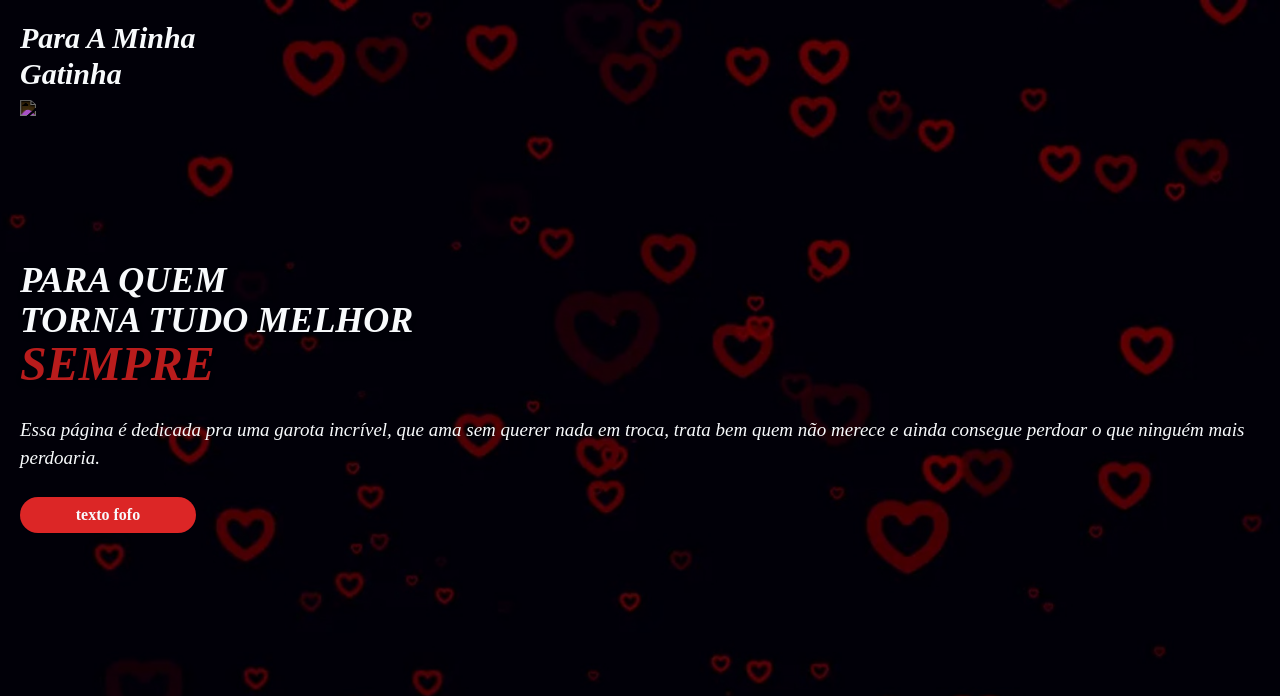
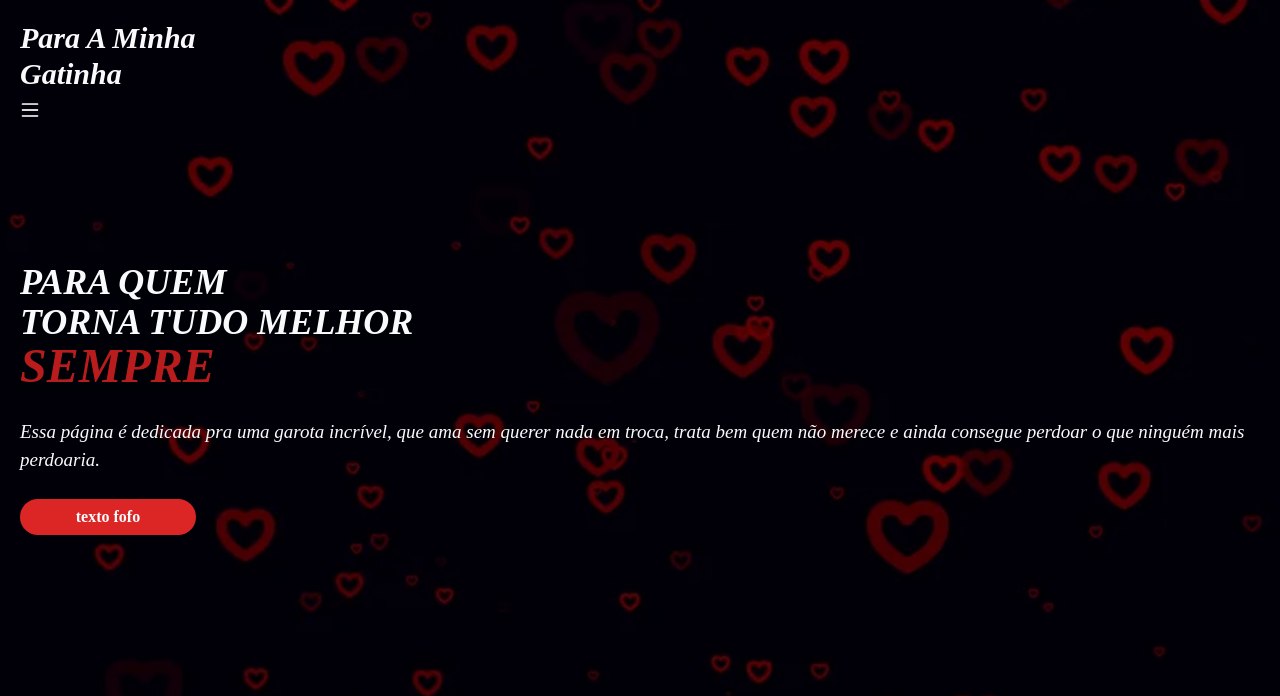
Before and after one commit to eujoao-maciel/lading_pag_para_a_namorada, a website: page src/index.html in a window 1280 px wide. Shown: the top 696 px of the page. Drawn offline with nearby package versions, Linux system fonts and the light colour scheme; files that its build step writes are made by us from their sources; the site is published under a folder, as on GitHub Pages, so addresses that start at the root find nothing; a web font is replaced by a local one.

Commit message:
projeto finalizado v1.3

```diff
--- a/src/index.html
+++ b/src/index.html
@@ -13,7 +13,7 @@
 
         <header class="w-screen h-1/5 flex flex-col items-start p-5">
             <h1 class="text-slate-50 text-3xl font-bold mb-2 text-start font-greatVibes">Para A Minha <br> Gatinha</h1>
-            <img class="w-5" src="/img/menu-flat-color-outline-icon-free-png.webp">
+            <img class="w-5" src="../img/menu-flat-color-outline-icon-free-png.webp">
         </header>
 
         <main class="w-screen h-4/5 flex flex-col items-start justify-center p-5">
```
